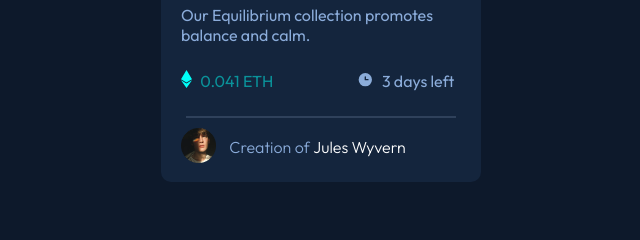
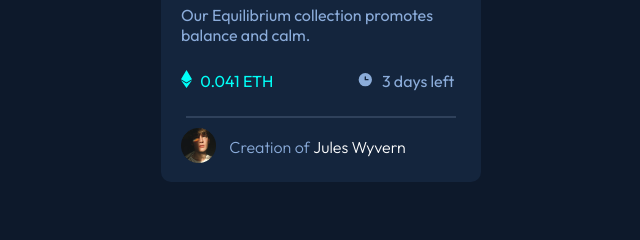
Before and after one commit to NeoAi12/Frontend-Mentor-NFT-card, a plain HTML site: page index.html in a window 1280 px wide. Shown: the part 497-737 px from the top of the page, 319-959 px from the left. Drawn offline with Linux system fonts and the light colour scheme.

Commit message:
Update styles.css

```diff
--- a/CSS/styles.css
+++ b/CSS/styles.css
@@ -76,7 +76,7 @@ hr {
     vertical-align: -1px;
 }
 .bottom {
-    color:hsla(178, 100%, 50%, 0.5);
+    color:hsl(178, 100%, 50%);
 }
 .side {
     position: relative;
```
